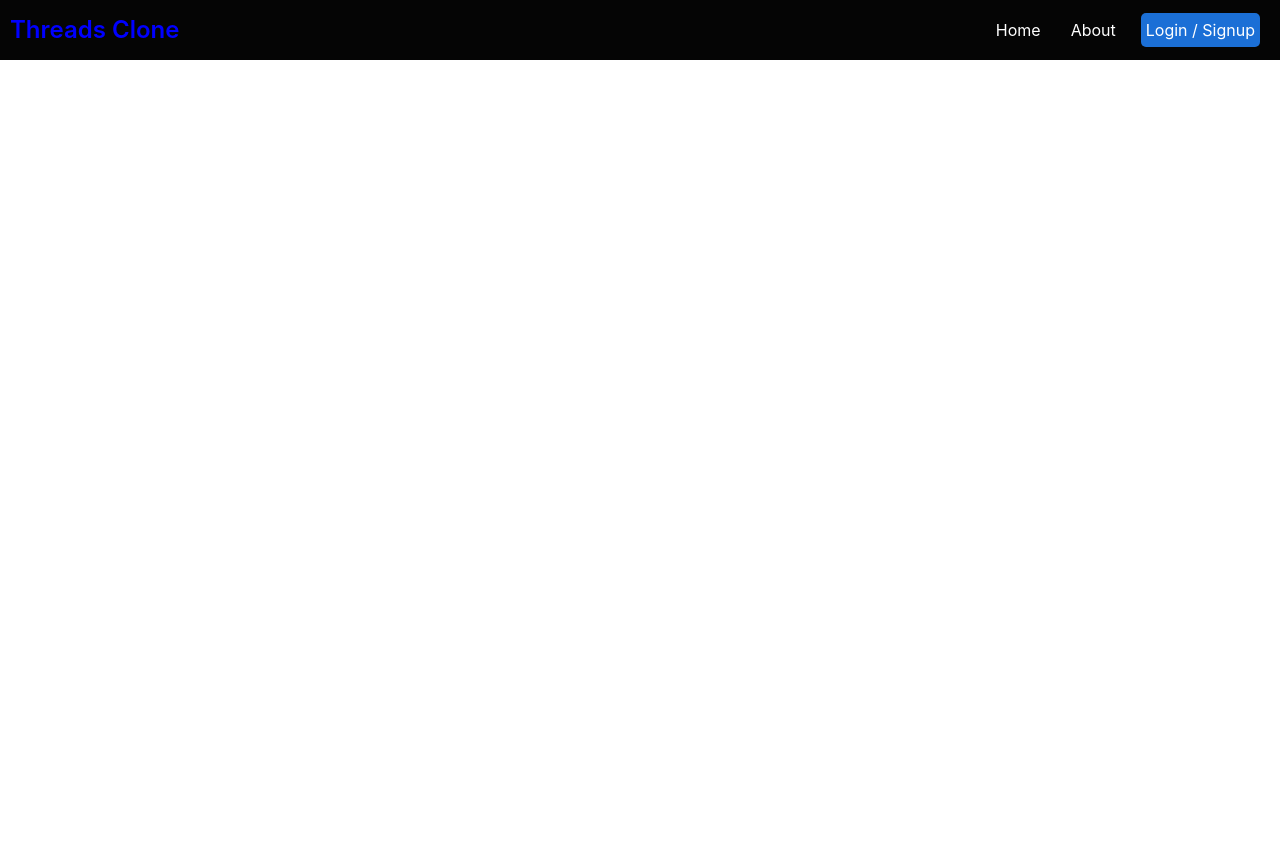
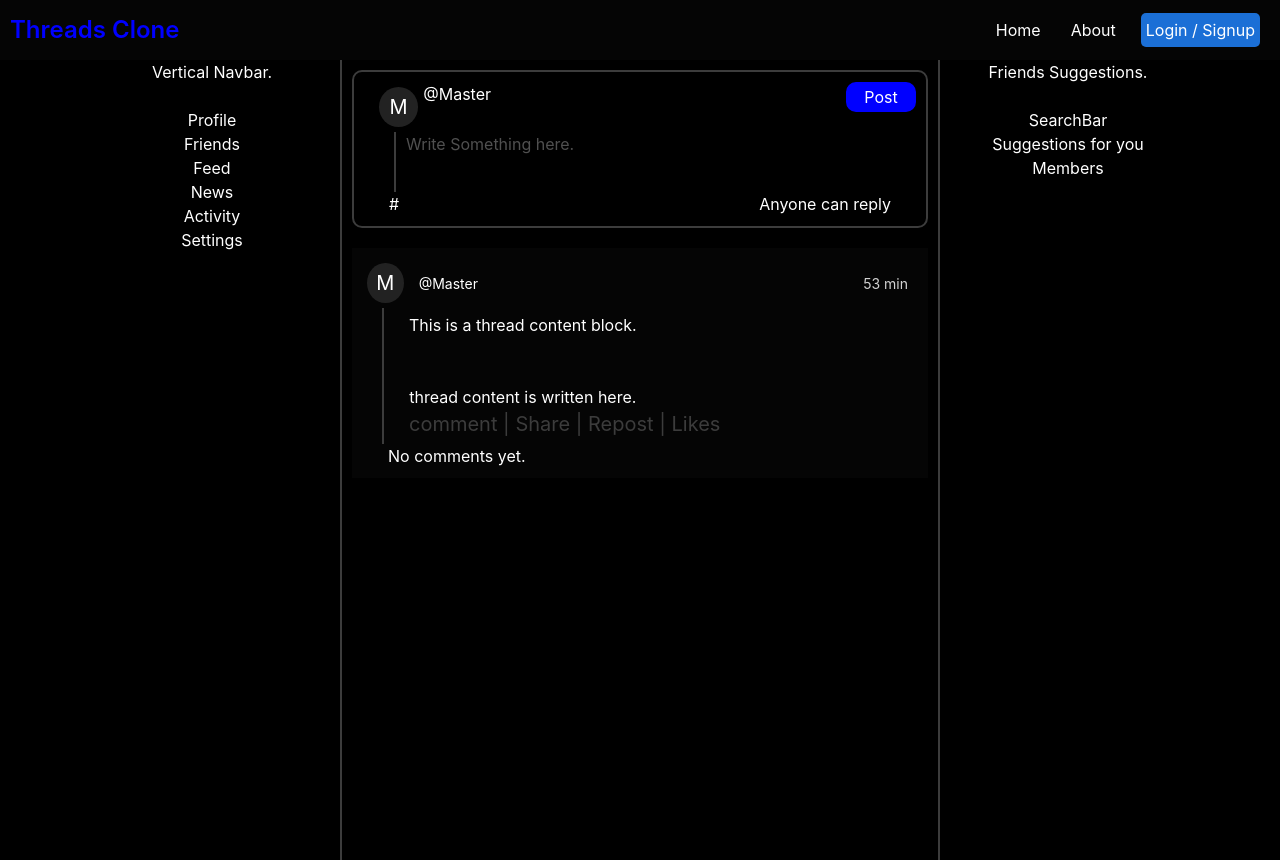
Before and after one commit to Anirudh3167/threads-clone, a React (Create React App) app in the folder frontend/: page /feed in a window 1280 px wide. Before the commit the page ends 800 px from the top, so only its background shows below. Built offline with nearby package versions, Linux system fonts and the light colour scheme.

Commit message:
Feed Page created

```diff
--- a/frontend/src/App.js
+++ b/frontend/src/App.js
@@ -7,6 +7,7 @@ import About from '../src/pages/About';
 import Profile from './pages/profile';
 import Home from './pages/Home';
 import Thread from './pages/thread/Thread';
+import Feed from './pages/feed/Feed';
 
 
 function App() {
@@ -34,6 +35,7 @@ function App() {
           <Route path='/profile' element={<Profile />} />
 
           <Route path='/thread' element={<Thread />} />
+          <Route path='/feed' element={<Feed />} />
         </Routes>
       </BrowserRouter>
     </div>
--- a/frontend/src/pages/Home.js
+++ b/frontend/src/pages/Home.js
@@ -8,6 +8,15 @@ function Home() {
         <div className="HomekeyFeatures">
           Explains about the key features.
         </div>
+        <div className="HomekeyFeatures">
+          Better Security
+        </div>
+        <div className="HomekeyFeatures">
+          More friendly UI
+        </div>
+        <div className="HomekeyFeatures">
+          News Updates
+        </div>
     </div>
   )
 }
--- /dev/null
+++ b/frontend/src/pages/feed/Feed.css
@@ -0,0 +1,158 @@
+* {
+    margin: 0;
+    padding: 0;
+    box-sizing: border-box;
+}
+
+.FeedMainContainer {
+    display: flex;
+    align-items: center;
+    justify-content: center;
+    flex-direction: row;
+    flex-wrap: nowrap;
+
+    width: 100vw;
+    height: 100vh;
+
+    background-color: black;
+    color: white;
+}
+
+.FeedLeftContainer {
+    display: flex;
+    align-items: center;
+    justify-content: flex-start;
+    flex-direction: column;
+
+    width: 20vw;
+    height: 100vh;
+
+    overflow: scroll;
+}
+
+.FeedMiddleContainer {
+    display: flex;
+    align-items: center;
+    justify-content: flex-start;
+    flex-direction: column;
+
+    max-width: 600px;
+    width: 60vw;
+    min-width: 300px;
+    height: 100vh;
+
+    overflow: scroll;
+    border-right: 2px solid rgb(60,60,60);
+    border-left: 2px solid rgb(60,60,60);
+}
+
+.FeedPostThread {
+    display: flex;
+    align-items: center;
+    justify-content: center;
+    flex-direction: column;
+
+    width: calc(100% - 20px);
+    margin: 10px;
+    padding: 10px;
+    border: 2px solid rgb(60,60,60);
+    border-radius: 10px;
+}
+
+.FeedPostTopLevel {
+    display: flex;
+    align-items: flex-start;
+    justify-content: flex-start;
+
+    width: 100%;
+    padding-left: 10px;
+}
+
+.FeedPostProfilePic {
+    display: flex;
+    align-items: center;
+    justify-content: center;
+
+    width: 40px;
+    height: 40px;
+
+    border-radius: 50%;
+    background-color: #222;
+    font-size: 20px;
+    margin: 5px;
+}
+
+.FeedPostTopContents {
+    display: flex;
+    align-items: flex-start;
+    justify-content: space-between;
+
+    width: calc(100% - 40px);
+}
+
+.FeedPostUserName {
+    display: flex;
+    align-items: center;
+    justify-content: center;
+
+    font-size: 16px;
+}
+
+.FeedPostButton {
+    display: flex;
+    align-items: center;
+    justify-content: center;
+
+    width: 70px;
+    height: 30px;
+
+    border: 2px solid blue;
+    border-radius: 10px;
+    background-color: blue;
+    cursor: pointer;
+    transition: 0.5s;
+}
+
+.FeedPostButton:hover {
+    background-color: black;
+}
+
+.FeedPostContent {
+    display: flex;
+    align-items: flex-start;
+    justify-content: flex-start;
+
+    width: calc(100% - 30px);
+    height: 60px;
+
+    padding-left: 10px;
+    margin-left: 30px;
+    resize: none;
+    overflow: scroll;
+    border-left: 2px solid rgb(60,60,60);
+    color: rgb(80,80,80);
+    background-color: transparent;
+}
+
+.FeedRightContainer {
+    display: flex;
+    align-items: center;
+    justify-content: flex-start;
+    flex-direction: column;
+
+    width: 20vw;
+    height: 100vh;
+
+    overflow: scroll;
+}
+
+.FeedPostBottomLevel {
+    display: flex;
+    align-items: center;
+    justify-content: space-between;
+    flex-direction: row;
+
+    width: calc(100% - 50px);
+
+    padding-left: 0;
+}
--- /dev/null
+++ b/frontend/src/pages/feed/Feed.jsx
@@ -0,0 +1,67 @@
+import React from 'react'
+
+import '../feed/Feed.css'
+
+function Feed() {
+  return (
+    <div className="FeedMainContainer">
+        <div className="FeedLeftContainer">
+            Vertical Navbar. <br /><br />
+            Profile <br />
+            Friends <br />
+            Feed <br />
+            News <br />
+            Activity <br />
+            Settings
+        </div>
+        <div className="FeedMiddleContainer">
+            <div className="FeedPostThread">
+                <div className="FeedPostTopLevel">
+                    <div className="FeedPostProfilePic"> M </div>
+                    <div className="FeedPostTopContents">
+                        <div className="FeedPostUserName"> @Master </div>
+                        <div className="FeedPostButton"> Post </div>
+                    </div>
+                </div>
+                <textarea className="FeedPostContent">
+                    Write Something here.
+                </textarea>
+                <div className="FeedPostBottomLevel">
+                    <div className="FeedPostTag">#</div>
+                    <div className="FeedPostAccess">Anyone can reply</div>
+                </div>
+            </div>
+
+                <div className="threadContainer">
+                    <div className="topLevel">
+                        <div className="ThreadprofilePic"> M </div>
+
+                        <div className="userDetails">
+                            <div className="userNameBlock"> @Master </div>
+                            <div className="datetimeBlock"> 53 min</div>
+                        </div>
+                    </div>
+                    <div className="threadContent">
+                        This is a thread content block. <br /><br /><br />
+                        thread content is written here.
+                        <div className="threadStats">
+                            comment | Share | Repost | Likes
+                        </div>
+                    </div>
+                    <div className="threadComments">
+                        No comments yet.
+                    </div>
+                </div>
+        </div>
+
+        <div className="FeedRightContainer">
+            Friends Suggestions. <br /><br />
+            SearchBar <br />
+            Suggestions for you <br />
+            Members
+        </div>
+    </div>
+  )
+}
+
+export default Feed
--- a/frontend/src/pages/thread/Thread.css
+++ b/frontend/src/pages/thread/Thread.css
@@ -17,18 +17,18 @@
     align-items: flex-start;
     justify-content: center;
     flex-direction: row;
+
+    width: 100%;
 }
 
 .threadContainer {
-    position: relative;
     display: flex;
     align-items: flex-start;
     justify-content: flex-start;
     flex-direction: column;
-    right: 40px;
 
-    max-width: 500px;
-    width: calc(100vw - 20px);
+    max-width: 600px;
+    width: calc(100% - 20px);
 
     padding: 10px;
     margin: 10px;
@@ -108,3 +108,26 @@
     color: rgb(60,60,60);
     font-size: 20px;
 }
+
+.threadComments {
+    display: flex;
+    align-items: flex-start;
+    justify-content: center;
+    flex-direction: column;
+
+    width: calc(100% - 30px);
+
+    margin-left: 26px;
+}
+
+.showReplyBtn {
+    display: flex;
+    align-items: center;
+    justify-content: flex-start;
+
+    width: 100%;
+
+    padding-left: 20px;
+    cursor: pointer;
+    color: rgb(60,60,60);
+}
--- a/frontend/src/pages/thread/Thread.js
+++ b/frontend/src/pages/thread/Thread.js
@@ -1,8 +1,9 @@
-import React from 'react'
+import React, { useState } from 'react'
 
 import '../thread/Thread.css'
 
 function Thread() {
+  const [replies,Setreplies] = useState(false);
   return (
     <div className='mainContainer'>
         <div className="threadMainContainer">
@@ -68,9 +69,27 @@ function Thread() {
                         comment | Share | Repost | Likes
                     </div>
                 </div>
-                <div className="threadComments">
-                    No comments yet.
-                </div>
+                {
+                    replies ?
+                    <div className="threadComments">
+                    <div className="topLevel">
+                        <div className="ThreadprofilePic"> M </div>
+
+                        <div className="userDetails">
+                            <div className="userNameBlock"> @Master </div>
+                            <div className="datetimeBlock"> 53 min</div>
+                        </div>
+                    </div>
+                    <div className="threadContent">
+                        This is a thread content block. <br /><br /><br />
+                        thread content is written here.
+                        <div className="threadStats">
+                            comment | Share | Repost | Likes
+                        </div>
+                    </div>
+                </div> :
+                <div onClick={()=>{Setreplies(!replies);}} className="showReplyBtn">replies 1.6K</div>
+                }
             </div>
         </div>
 
```
